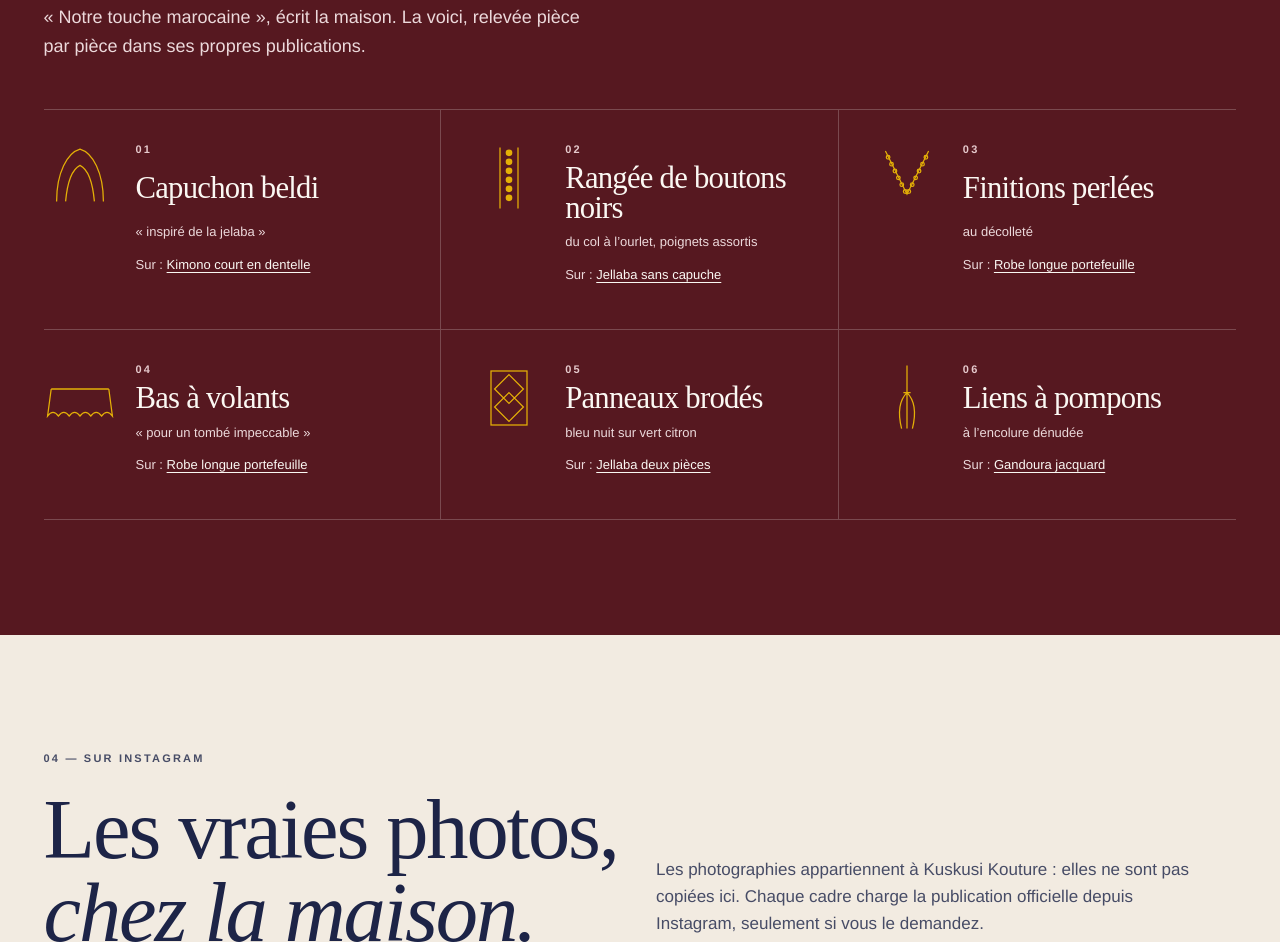
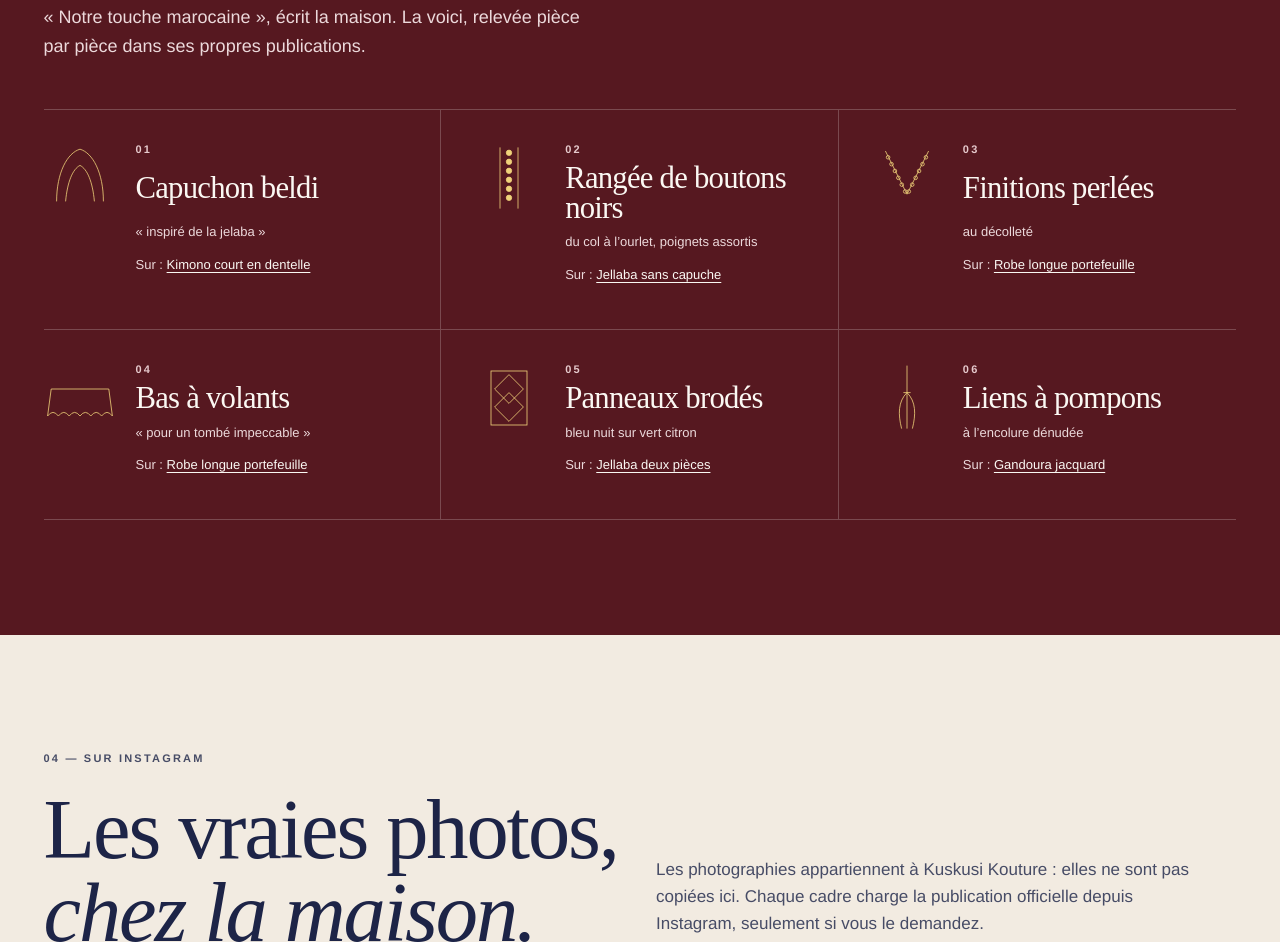
Before and after one commit to Mansour-Technologies/kuskusi-kouture-website-concept, an Astro site: page / in a window 1280 px wide. Shown: the part 5283-6225 px from the top of the page. Built offline with nearby package versions, Linux system fonts and the light colour scheme; Astro itself is replaced by a stand-in of ours; a web font is replaced by a local one.

Commit message:
Détail: fine-line icons to match the croquis ink
Co-Authored-By: Claude Opus 5.5 <noreply@anthropic.com>

```diff
--- a/src/pages/index.astro
+++ b/src/pages/index.astro
@@ -122,7 +122,7 @@ const wa = site.whatsapp ? `https://wa.me/${site.whatsapp}` : null;
       <ol class="de__list">
         {details.map((d, i) => (
           <li class="rv">
-            <svg class="de__ico" viewBox="0 0 80 80" aria-hidden="true" fill="none" stroke="currentColor" stroke-width="1.4">
+            <svg class="de__ico" viewBox="0 0 80 80" aria-hidden="true" fill="none" stroke="currentColor" stroke-width="0.9">
               {d.draw === 'hood' && <path d="M14 66 C14 34 26 12 40 8 C54 12 66 34 66 66 M24 66 C26 44 32 30 40 26 C48 30 54 44 56 66" />}
               {d.draw === 'buttons' && <><path d="M30 6 V74 M50 6 V74" />{[12, 22, 32, 42, 52, 62].map((y) => <circle cx="40" cy={y} r="3" fill="currentColor" />)}</>}
               {d.draw === 'pearls' && <><path d="M16 10 L40 58 L64 10" />{[0, 1, 2, 3, 4, 5].map((k) => <><circle cx={19 + k * 3.8} cy={17 + k * 7.6} r="2" /><circle cx={61 - k * 3.8} cy={17 + k * 7.6} r="2" /></>)}</>}
@@ -299,7 +299,7 @@ const wa = site.whatsapp ? `https://wa.me/${site.whatsapp}` : null;
   .de__list li { position: relative; padding: 2rem 2rem 2rem 0; border-bottom: 1px solid rgb(251 248 243 / 0.22); display: grid; grid-template-columns: 4.5rem 1fr; column-gap: 1.25rem; align-items: start; }
   .de__list li:not(:nth-child(3n)) { border-right: 1px solid rgb(251 248 243 / 0.22); }
   .de__list li:not(:nth-child(3n + 1)) { padding-left: 2rem; }
-  .de__ico { grid-row: span 3; width: 4.5rem; height: 4.5rem; color: var(--safran); }
+  .de__ico { grid-row: span 3; width: 4.5rem; height: 4.5rem; color: #efd27a; }
   .de__n { color: #e5c9cc; }
   .de__list h3 { font-size: clamp(1.6rem, 2.4vw, 2.2rem); margin: 0.4rem 0 0.6rem; }
   .de__from { margin: 0; color: #ecd9db; }
```
